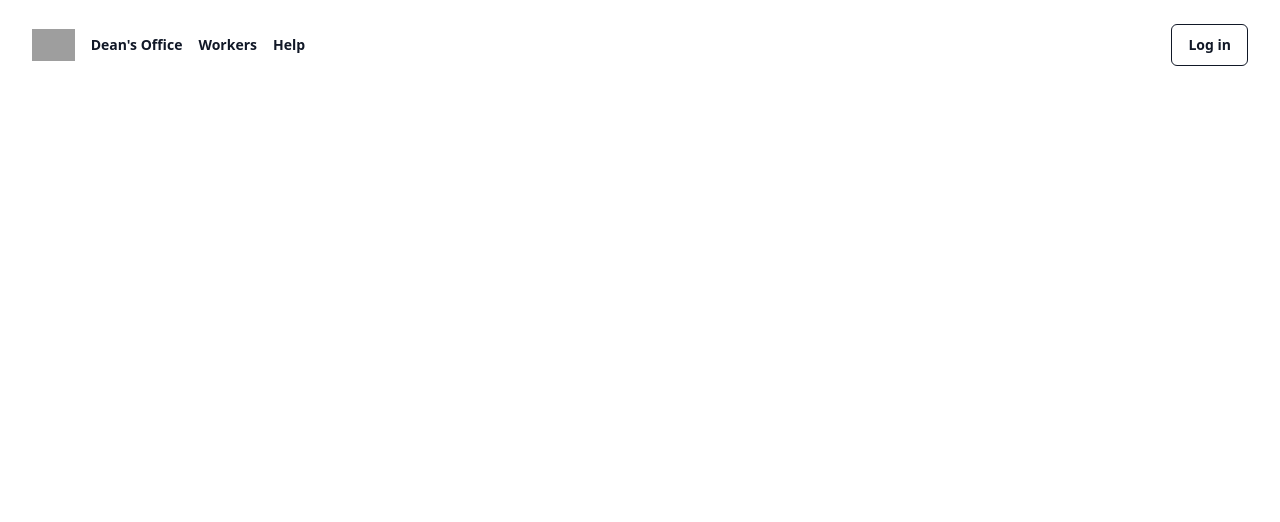
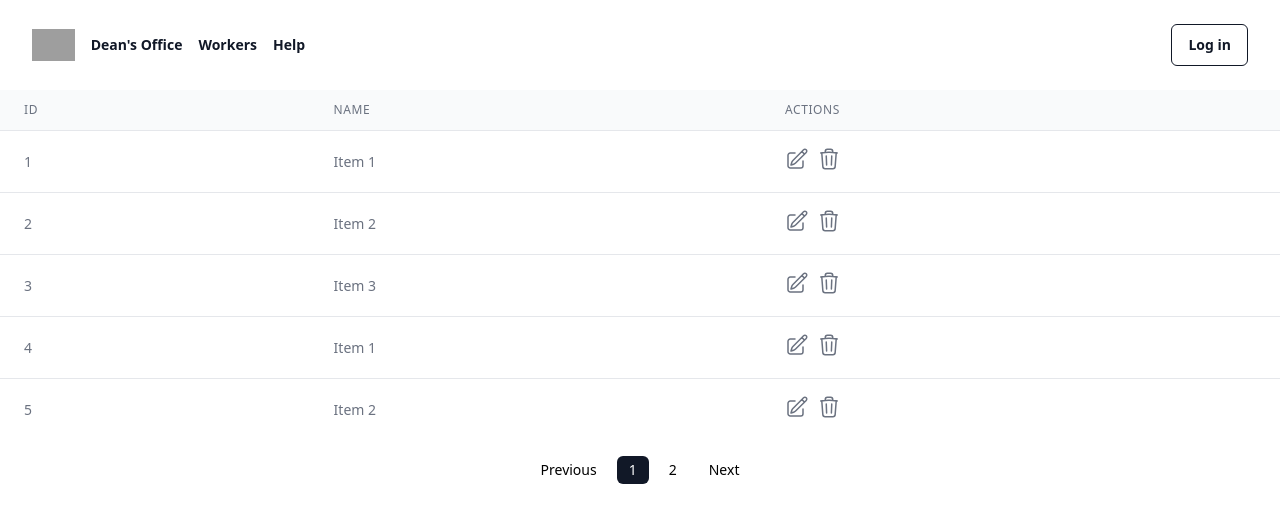
Before and after one commit to Mushroomus/DeansOfficeVue, a Vue app: page /workers in a window 1280 px wide. Shown: the top 522 px of the page. Built offline with nearby package versions, Linux system fonts and the light colour scheme; grey boxes are pictures that could not be loaded.

Commit message:
- WorkersAdminView Concept

```diff
--- a/src/App.vue
+++ b/src/App.vue
@@ -8,7 +8,7 @@
         </a>
 
         <a href="#" class="text-sm font-semibold leading-6 text-gray-900 ml-4">Dean's Office</a>
-        <a href="#" class="text-sm font-semibold leading-6 text-gray-900 ml-4">Workers</a>
+        <router-link to="/workers" class="text-sm font-semibold leading-6 text-gray-900 ml-4">Workers</router-link>
         <a href="#" class="text-sm font-semibold leading-6 text-gray-900 ml-4">Help</a>
 
         <div v-if="role == 'WORKER'" class="relative ml-4" ref="dropdown">
--- a/src/components/LoginForm.vue
+++ b/src/components/LoginForm.vue
@@ -55,7 +55,6 @@ export default {
         .then(data => {
           const token = data.token;
           const role = data.role;
-
           eventBus.$emit('login-success', token, role);
         })
         .catch(error => {
--- /dev/null
+++ b/src/components/WorkersDataTable.vue
@@ -0,0 +1,108 @@
+<template>
+  <div class="flex flex-col">
+    <table class="min-w-full divide-y divide-gray-200">
+      <thead class="bg-gray-50">
+        <tr>
+          <th scope="col" class="px-6 py-3 text-left text-xs font-medium text-gray-500 uppercase tracking-wider">
+            ID
+          </th>
+          <th scope="col" class="px-6 py-3 text-left text-xs font-medium text-gray-500 uppercase tracking-wider">
+            Name
+          </th>
+          <th scope="col" class="px-6 py-3 text-left text-xs font-medium text-gray-500 uppercase tracking-wider">
+            Actions
+          </th>
+        </tr>
+      </thead>
+      <tbody class="bg-white divide-y divide-gray-200">
+        <tr v-for="item in paginatedData" :key="item.id">
+          <td class="px-6 py-4 whitespace-nowrap text-sm text-gray-500">{{ item.id }}</td>
+          <td class="px-6 py-4 whitespace-nowrap text-sm text-gray-500">{{ item.name }}</td>
+          <td class="px-6 py-4 whitespace-nowrap text-sm text-gray-500">
+            <button @click="editItem(item)" class="mr-2">
+                <svg xmlns="http://www.w3.org/2000/svg" fill="none" viewBox="0 0 24 24" stroke-width="1.5" stroke="currentColor" class="w-6 h-6">
+                    <path stroke-linecap="round" stroke-linejoin="round" d="M16.862 4.487l1.687-1.688a1.875 1.875 0 112.652 2.652L10.582 16.07a4.5 4.5 0 01-1.897 1.13L6 18l.8-2.685a4.5 4.5 0 011.13-1.897l8.932-8.931zm0 0L19.5 7.125M18 14v4.75A2.25 2.25 0 0115.75 21H5.25A2.25 2.25 0 013 18.75V8.25A2.25 2.25 0 015.25 6H10" />
+                </svg>
+            </button>
+            <button @click="deleteItem(item.id)">
+                <svg xmlns="http://www.w3.org/2000/svg" fill="none" viewBox="0 0 24 24" stroke-width="1.5" stroke="currentColor" class="w-6 h-6">
+                    <path stroke-linecap="round" stroke-linejoin="round" d="M14.74 9l-.346 9m-4.788 0L9.26 9m9.968-3.21c.342.052.682.107 1.022.166m-1.022-.165L18.16 19.673a2.25 2.25 0 01-2.244 2.077H8.084a2.25 2.25 0 01-2.244-2.077L4.772 5.79m14.456 0a48.108 48.108 0 00-3.478-.397m-12 .562c.34-.059.68-.114 1.022-.165m0 0a48.11 48.11 0 013.478-.397m7.5 0v-.916c0-1.18-.91-2.164-2.09-2.201a51.964 51.964 0 00-3.32 0c-1.18.037-2.09 1.022-2.09 2.201v.916m7.5 0a48.667 48.667 0 00-7.5 0" />
+                </svg>
+            </button>
+           </td>
+        </tr>
+      </tbody>
+    </table>
+
+    <div class="flex justify-center mt-4">
+      <nav class="flex items-center" aria-label="Pagination">
+        <button
+          :disabled="currentPage === 1"
+          @click="goToPage(currentPage - 1)"
+          class="px-3 py-1 text-sm rounded-md mr-2"
+        >
+          Previous
+        </button>
+        <button
+          v-for="page in totalPages"
+          :key="page"
+          @click="goToPage(page)"
+          :class="{ 'bg-gray-900 text-white': currentPage === page }"
+          class="px-3 py-1 text-sm rounded-md mr-2"
+        >
+          {{ page }}
+        </button>
+        <button
+          :disabled="currentPage === totalPages"
+          @click="goToPage(currentPage + 1)"
+          class="px-3 py-1 text-sm rounded-md"
+        >
+          Next
+        </button>
+      </nav>
+    </div>
+  </div>
+</template>
+
+<script>
+export default {
+  data() {
+    return {
+      items: [
+        { id: 1, name: 'Item 1' },
+        { id: 2, name: 'Item 2' },
+        { id: 3, name: 'Item 3' },
+        { id: 4, name: 'Item 1' },
+        { id: 5, name: 'Item 2' },
+        { id: 6, name: 'Item 3' },
+        { id: 7, name: 'Item 1' },
+        { id: 8, name: 'Item 2' },
+        { id: 9, name: 'Item 3' },
+      ],
+      pageSize: 5,
+      currentPage: 1,
+    };
+  },
+  methods: {
+    deleteItem(itemId) {
+      console.log(itemId);
+    },
+    editItem(item) {
+      console.log(item);
+    },
+    goToPage(page) {
+      this.currentPage = page;
+    },
+  },
+  computed: {
+    paginatedData() {
+      const startIndex = (this.currentPage - 1) * this.pageSize;
+      const endIndex = startIndex + this.pageSize;
+      return this.items.slice(startIndex, endIndex);
+    },
+    totalPages() {
+      return Math.ceil(this.items.length / this.pageSize);
+    },
+  },
+};
+</script>
--- a/src/router.js
+++ b/src/router.js
@@ -1,11 +1,13 @@
 import { createRouter, createWebHistory } from 'vue-router';
 import LoginForm from './components/LoginForm.vue'
 import MainView from './components/MainView.vue'
+import WorkersDataTable from './components/WorkersDataTable.vue'
 
 const routes = [
   { path: '/', redirect: '/home' },
   { path: '/home', component: MainView},
   { path: '/login', component: LoginForm },
+  { path: '/workers', component: WorkersDataTable }
 ];
 
 const router = createRouter({
```
